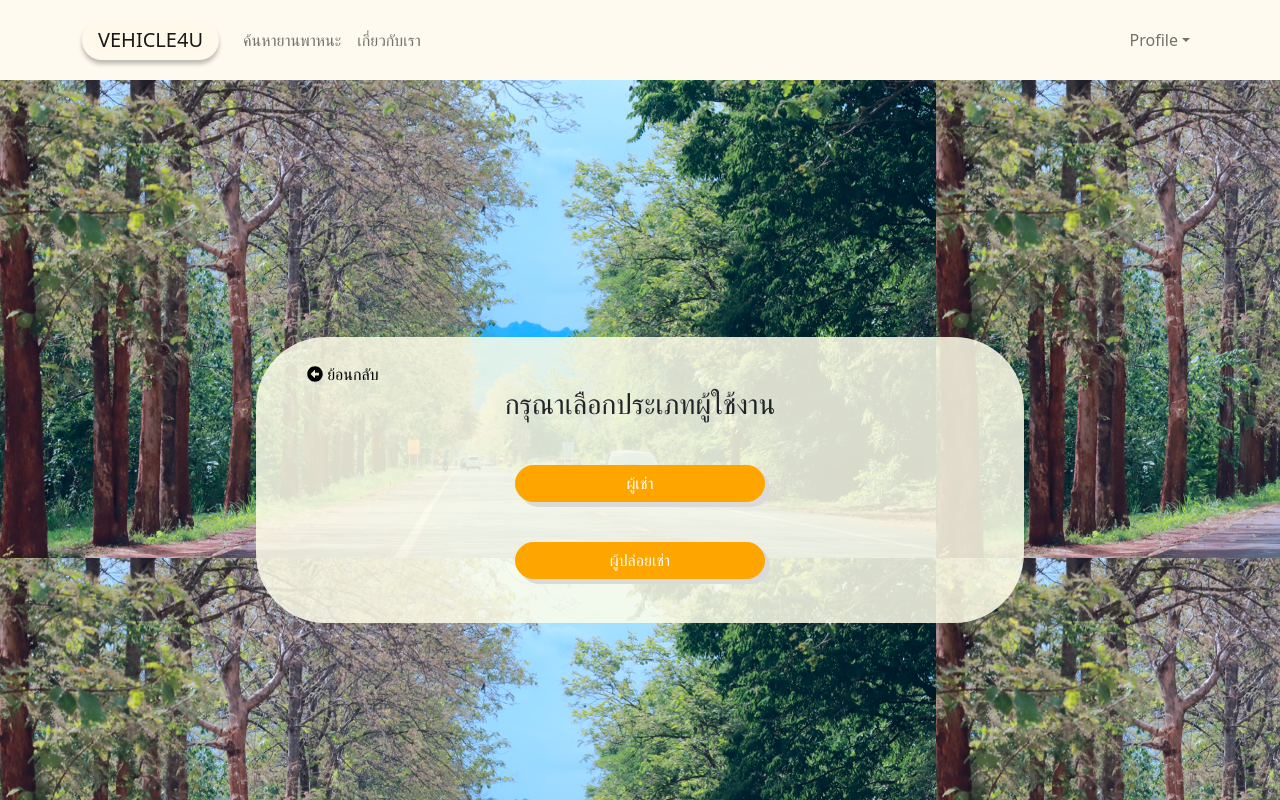
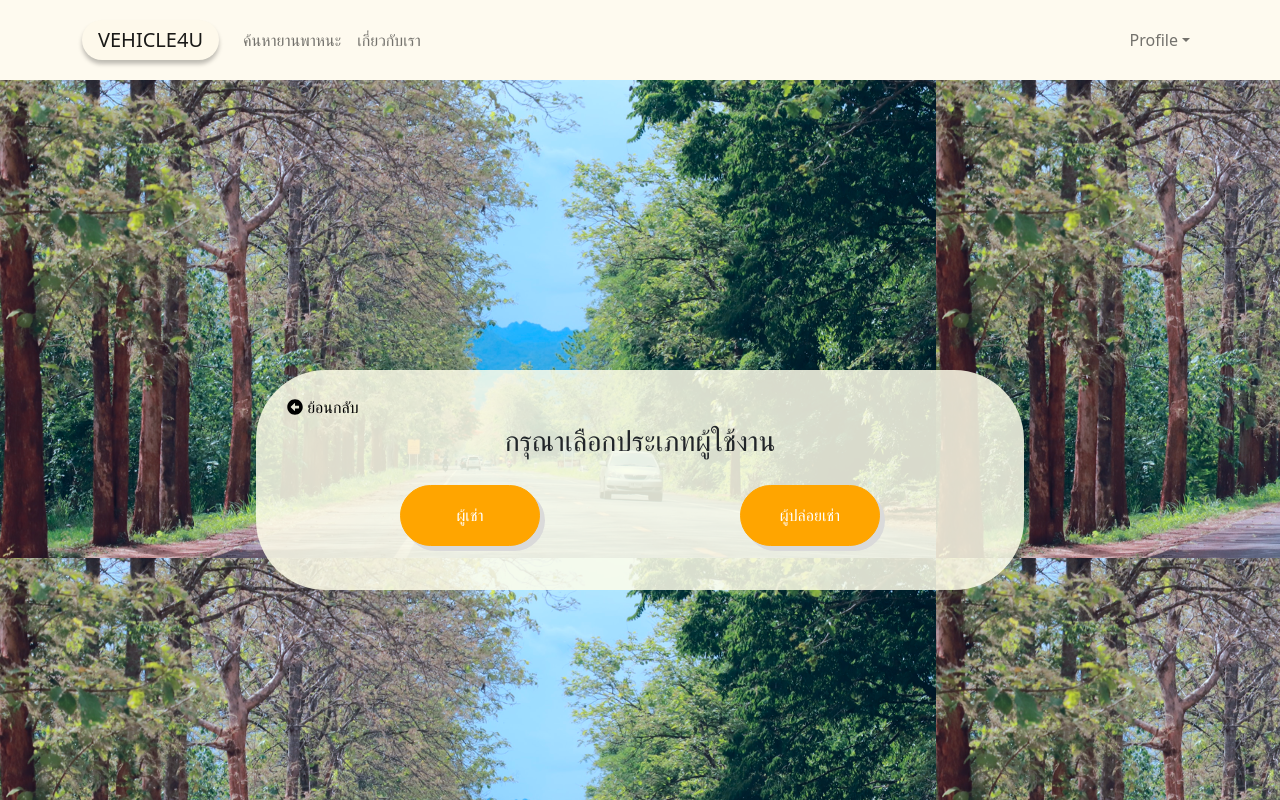
Before and after one commit to tanasak32123/Vehicle4U, a Next.js app in the folder my-app/: page /role_selection in a window 1280 px wide. Shown: the top 800 px of the page. Built offline with nearby package versions, Linux system fonts and the light colour scheme.

Commit message:
delete user register, adjust register & role selector page

```diff
--- a/my-app/pages/api/register.ts
+++ b/my-app/pages/api/register.ts
@@ -25,11 +25,11 @@ export default function handler(req: NextApiRequest, res: NextApiResponse) {
     }
 
     if (!body.username) {
-      errors.username = "** กรุณากรอก username ให้เรียบร้อย";
+      errors.username = "** กรุณากรอกชื่อผู้ใช้ให้เรียบร้อย";
     }
 
     if (!body.pw) {
-      errors.pw = "** กรุณากรอก password ให้เรียบร้อย";
+      errors.pw = "** กรุณากรอกรหัสผ่านให้เรียบร้อย";
     } else if (body.pw.length < 6) {
       errors.pw = "** password ของคุณมีความยาวน้อยกว่า 6 ตัว";
     }
--- a/my-app/pages/role_selection.tsx
+++ b/my-app/pages/role_selection.tsx
@@ -20,7 +20,7 @@ export default function RoleSelector() {
         className="d-flex justify-content-center align-items-center"
       >
         <div className={`py-4 ${styles.container}`}>
-          <div className={`text-start ${styles.back}`}>
+          <div className={`text-start ${styles.back} mb-1`}>
             <button
               onClick={() => router.back()}
               className={`${styles.back_btn} d-flex align-items-center`}
@@ -28,12 +28,17 @@ export default function RoleSelector() {
               <FaArrowAltCircleLeft /> &nbsp;ย้อนกลับ
             </button>
           </div>
-          <h3 className="mb-0">กรุณาเลือกประเภทผู้ใช้งาน</h3>
-          <br />
-          <Link href="/register?role=renter" className={`orange_btn`}>
+          <h3 className="mb-2">กรุณาเลือกประเภทผู้ใช้งาน</h3>
+          <Link
+            href="/register?role=renter"
+            className={`orange_btn ${styles.role}`}
+          >
             <h6 className="mb-0">ผู้เช่า</h6>
           </Link>
-          <Link href="/register?role=provider" className={`orange_btn`}>
+          <Link
+            href="/register?role=provider"
+            className={`orange_btn ${styles.role}`}
+          >
             <h6 className="mb-0">ผู้ปล่อยเช่า</h6>
           </Link>
         </div>
--- a/my-app/styles/globals.css
+++ b/my-app/styles/globals.css
@@ -12,8 +12,7 @@
   transition: 0.3s;
   text-decoration: none;
   display: inline-block;
-  width: 250px;
-  padding: 8px 0;
+  padding: 20px 20px;
   margin: 20px 100px;
   background: orange;
   border-radius: 40px;
--- a/my-app/styles/register.module.css
+++ b/my-app/styles/register.module.css
@@ -62,6 +62,7 @@
 }
 
 .feedback {
+  margin-top: 4px;
   color: red;
   font-size: 13px;
   height: 13px;
--- a/my-app/styles/role_selection.module.css
+++ b/my-app/styles/role_selection.module.css
@@ -9,7 +9,7 @@
 }
 
 .back {
-  padding-left: 30px;
+  padding-left: 10px;
 }
 
 .back_btn {
@@ -26,3 +26,7 @@
   color: black;
   text-decoration: underline;
 }
+
+.role {
+  min-width: 140px;
+}
```
Also changed, not shown: my-app/pages/register.tsx (+16 -21 lines).
